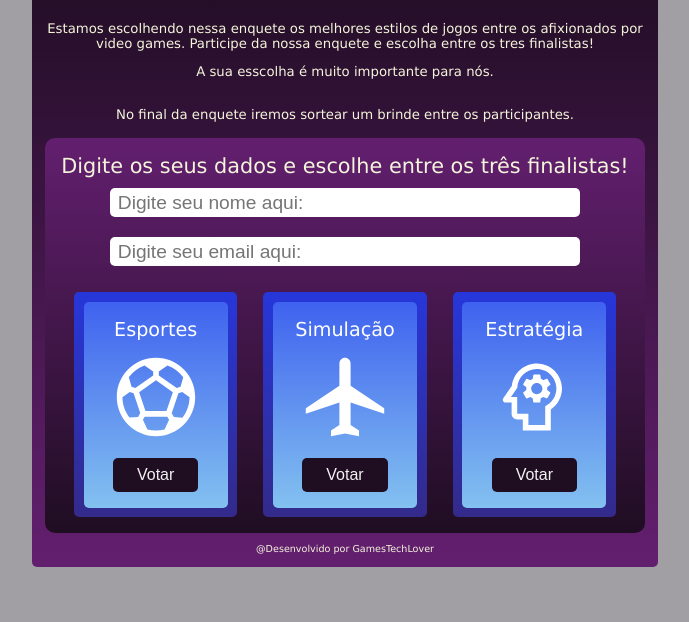
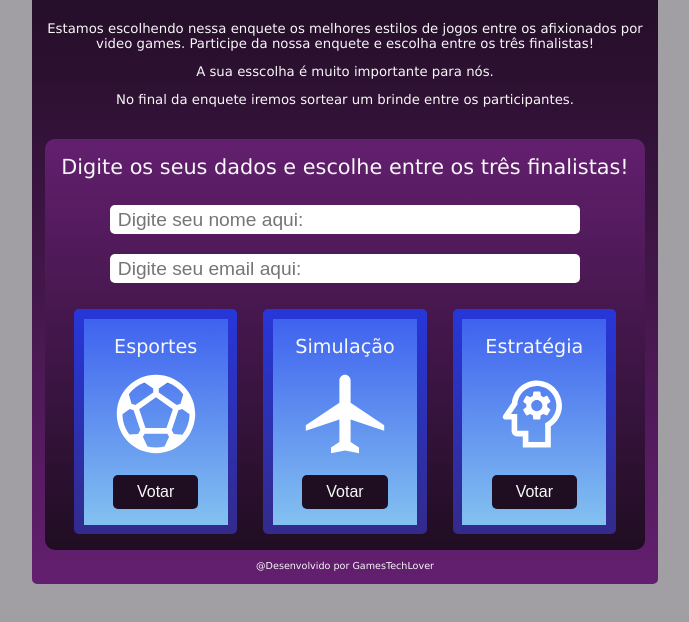
Before and after one commit to GabeOliver203/BootcampDevJr-Projeto-Games-Lovers, a plain HTML site: page Index.html in a window 1280 px wide. Shown: the part 58-680 px from the top of the page, without its empty margins (295-984 px from the left). Drawn offline with nearby package versions, Linux system fonts and the light colour scheme.

Commit message:
closes #8 - revisões e otimizações necessarias

```diff
--- a/Index.html
+++ b/Index.html
@@ -22,8 +22,8 @@
 
             <div class="primary-text">
                 Estamos escolhendo nessa enquete os melhores estilos de jogos entre os afixionados por
-                video games. Participe da nossa enquete e escolha entre os tres finalistas!<br>
-                <p>A sua esscolha é muito importante para nós.</p><br>
+                video games. Participe da nossa enquete e escolha entre os três finalistas!<br>
+                <p>A sua esscolha é muito importante para nós.</p>
                 No final da enquete iremos sortear um brinde entre os participantes.
             </div>
 
@@ -71,6 +71,7 @@
             <footer>
                 @Desenvolvido por GamesTechLover
             </footer>
+
         </div>
     </div>
 </body>
--- a/style.css
+++ b/style.css
@@ -1,6 +1,6 @@
 body
 {
-    background-color: rgb(161, 158, 164);
+    background-color: #a19ea4;
     font-family:'Lucida Sans', 'Lucida Sans Regular', 'Lucida Grande', 'Lucida Sans Unicode', Geneva, Verdana, sans-serif
 }
 
@@ -16,7 +16,7 @@ body
 }
 .header-title
 {
-    color: rgb(253, 211, 21);
+    color: #fdd315;
     font-size: 1.8rem;
     font-weight: 550;
     text-align: center;
@@ -25,25 +25,26 @@ body
 
 .primary-text
 {
-    color:beige;
+    color:#f8f8f8;
     text-align: center;
     font-size: 0.83rem;
-    margin-bottom: 1rem;
+    margin-bottom: 2rem;
 }
 
 footer
 {
     text-align: center;
-    color: beige;
+    color: #f8f8f8;
     font-size: 0.6rem;
     margin-top: 0.6rem;
 }
 
 .title-votação
 {
-    color: beige;
+    color: #f8f8f8;
     font-size: 1.3rem;
     text-align: center;
+    margin-bottom: 1rem;
 }
 
 .sub-container
@@ -51,13 +52,13 @@ footer
     background: linear-gradient(to top,#1f0d22 , #631f6f);
     width: auto;
     padding: 1rem;
-    color: #ffff;
+    color: #f8f8f8;
     border-radius: 10px;
 }
 
 .opt-text
 {
-    color: beige;
+    color: #f8f8f8;
     font-size: 1rem;
     display: flex;
     display: flex;
@@ -69,7 +70,7 @@ footer
 {
     background: linear-gradient(to bottom, #2637da, #332a8b);
     padding: 0.6rem 0.6rem;
-    color: #ffff;
+    color: #f8f8f8;
     border-radius: 5px;
     margin-top: 1rem;
     text-align: center;
@@ -79,8 +80,7 @@ footer
 .sub-opt
 {
     background: linear-gradient(to bottom, #3f62ef, #83c1f0);
-    color: #ffff;
-    border-radius: 5px;
+    color: #f8f8f8 ;
     text-align: center;
     padding: 1rem 1rem;
 }
@@ -93,7 +93,7 @@ footer
 button
 {
     Padding: 0.5rem 1.5rem;
-    color: #f1f1f1;
+    color: #f8f8f8;
     font-size: 1rem;
     border-radius: 5px;
     border: none;
@@ -104,7 +104,7 @@ button
 button:hover
 {
     background-color: #631f6f;
-    color: rgb(253, 211, 21) ;
+    color: #fdd315 ;
 }
 
 input
@@ -121,7 +121,7 @@ input
 input:focus
 {
     outline: none;
-    box-shadow: 0 0 10px rgb(253, 211, 21) ;
+    box-shadow: 0 0 10px #fdd315 ;
 }
 
 
```
